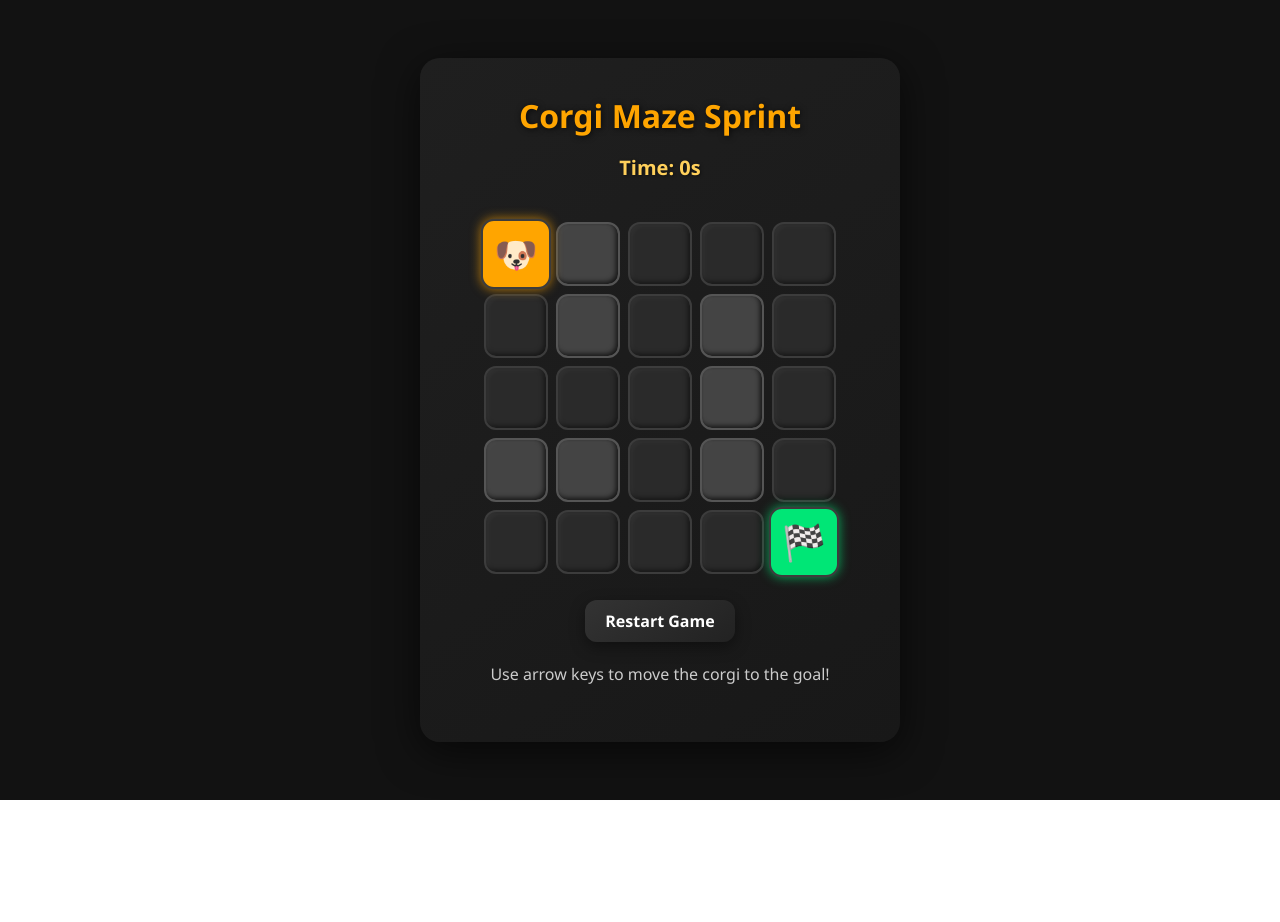
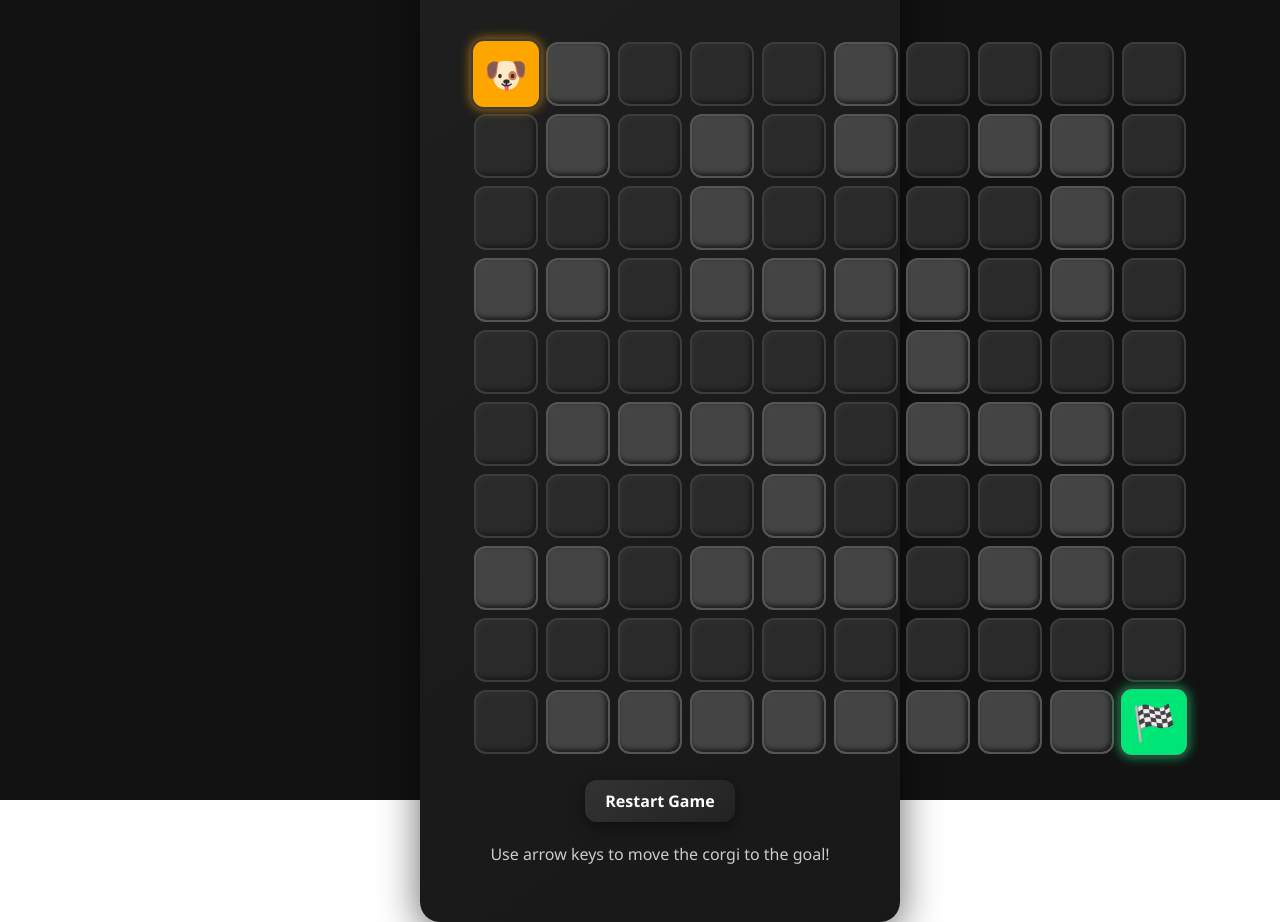
Before and after one commit to brendanbobryk/corgi-maze-sprint, a React (Vite) app in the folder corgi-maze-sprint/: page / in a window 1280 px wide. Shown: the top 922 px of the page. Before the commit the page ends 820 px from the top, so only its background shows below. Built offline with nearby package versions, Linux system fonts and the light colour scheme.

Commit message:
increased maze size

```diff
--- a/corgi-maze-sprint/src/App.jsx
+++ b/corgi-maze-sprint/src/App.jsx
@@ -1,12 +1,18 @@
 import { useState, useEffect } from "react";
 import "./App.css";
 
+// 10x10 maze (0 = path, 1 = wall)
 const MAZE = [
-  [0, 1, 0, 0, 0],
-  [0, 1, 0, 1, 0],
-  [0, 0, 0, 1, 0],
-  [1, 1, 0, 1, 0],
-  [0, 0, 0, 0, 0],
+  [0,1,0,0,0,1,0,0,0,0],
+  [0,1,0,1,0,1,0,1,1,0],
+  [0,0,0,1,0,0,0,0,1,0],
+  [1,1,0,1,1,1,1,0,1,0],
+  [0,0,0,0,0,0,1,0,0,0],
+  [0,1,1,1,1,0,1,1,1,0],
+  [0,0,0,0,1,0,0,0,1,0],
+  [1,1,0,1,1,1,0,1,1,0],
+  [0,0,0,0,0,0,0,0,0,0],
+  [0,1,1,1,1,1,1,1,1,0]
 ];
 
 function App() {
@@ -26,7 +32,6 @@ function App() {
   // Keyboard controls
   useEffect(() => {
     const handleKey = (e) => {
-      // Prevent default scroll behavior
       if (["ArrowUp", "ArrowDown", "ArrowLeft", "ArrowRight"].includes(e.key)) {
         e.preventDefault();
       }
@@ -41,12 +46,12 @@ function App() {
         if (e.key === "ArrowRight") newY += 1;
 
         // Bounds check
-        if (newX < 0 || newX >= 5 || newY < 0 || newY >= 5) return [x, y];
+        if (newX < 0 || newX >= MAZE.length || newY < 0 || newY >= MAZE[0].length) return [x, y];
         // Wall check
         if (MAZE[newX][newY] === 1) return [x, y];
 
         // Goal check
-        if (newX === 4 && newY === 4) {
+        if (newX === MAZE.length-1 && newY === MAZE[0].length-1) {
           alert(`🎉 You win! Time: ${time}s`);
           setTimerActive(false);
           return [newX, newY];
@@ -84,7 +89,7 @@ function App() {
             <div key={i} className="row">
               {row.map((cell, j) => {
                 const isPlayer = playerPos[0] === i && playerPos[1] === j;
-                const isGoal = i === 4 && j === 4;
+                const isGoal = i === MAZE.length-1 && j === MAZE[0].length-1;
                 return (
                   <div
                     key={j}
```
